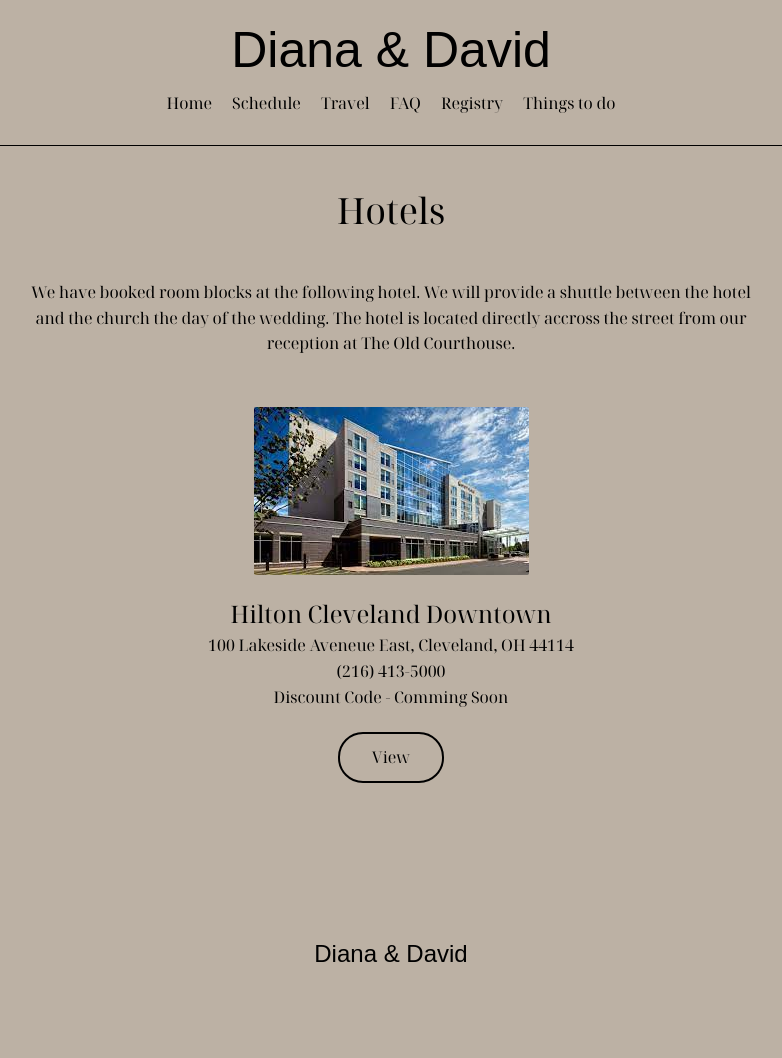
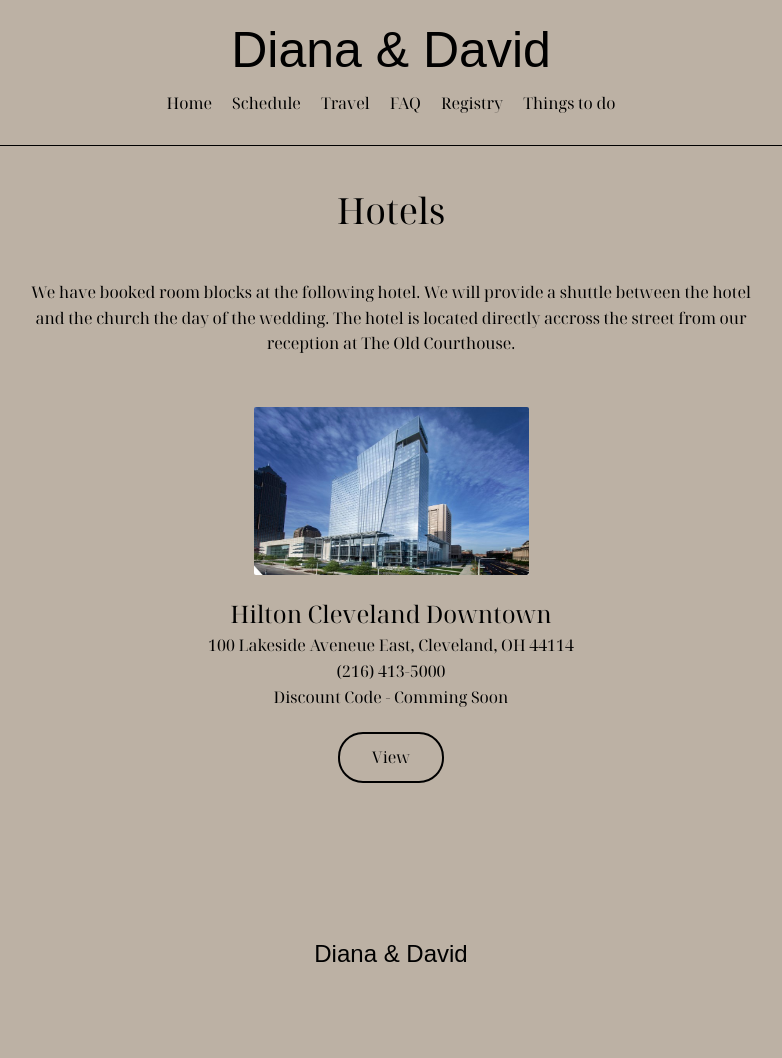
Before and after one commit to samklonaris/diana-wedding, a Jekyll site: the page built from travel.md, in a window 1280 px wide. Shown: the whole page, without its empty margins (249-1031 px from the left). Built offline with Jekyll 4.4.1, drawn with Linux system fonts in a browser that asks for light colours; nearby versions of some CDN libraries; some web fonts are replaced.

Commit message:
Add hilton photo

```diff
--- a/_includes/travel.html
+++ b/_includes/travel.html
@@ -3,7 +3,7 @@
 		<h1 class="center">Hotels</h1>
 		<p class="center description">We have booked room blocks at the following hotel.  We will provide a shuttle between the hotel and the church the day of the wedding.  The hotel is located directly accross the street from our reception at The Old Courthouse.</p>
 		<div class="hotel-block">
-			<img src="img/hyatt.png" height=168 width=275 />
+			<img src="img/hilton.jpeg" height=168 width=275 />
 			<div class="name">Hilton Cleveland Downtown</div>
 			<div class="address">100 Lakeside Aveneue East, Cleveland, OH 44114</div>
 			<div class="phone">(216) 413-5000</div>
```
Also changed, not shown: img/hilton.jpeg (added), img/hyatt.png (deleted), img/marriott.png (deleted), 7 other files.
